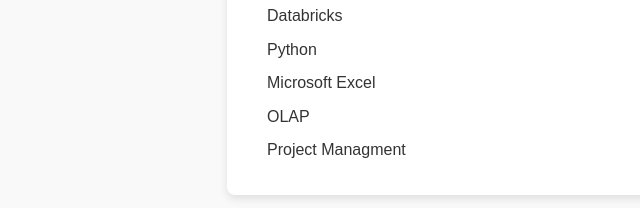
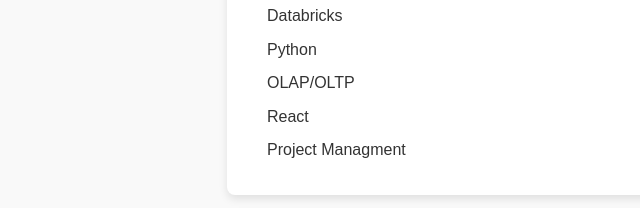
Before and after one commit to 1celo12/1celo12.github.io, a plain HTML site: page index.html in a window 1280 px wide. Shown: the part 461-669 px from the top of the page, 13-653 px from the left. Drawn offline with Linux system fonts and the light colour scheme.

Commit message:
Update index.html

```diff
--- a/index.html
+++ b/index.html
@@ -27,8 +27,8 @@
         <ul>
             <li>Databricks</li>
             <li>Python</li>
-            <li>Microsoft Excel</li>
-            <li>OLAP</li>
+            <li>OLAP/OLTP</li>
+            <li>React</li>
             <li>Project Managment</li>
         </ul>
     </section>
```
